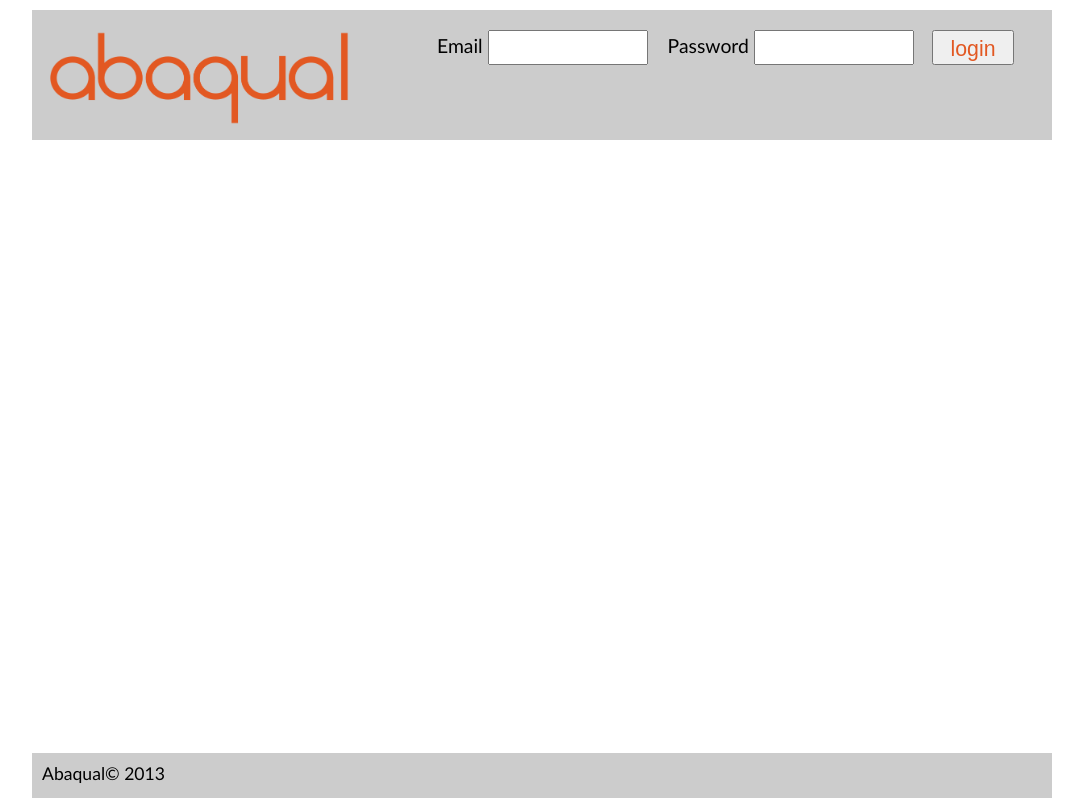
After one commit to shoeybi/abq_web, a Django app: template awd/templates/home.html in a window 1280 px wide. The commit adds this page. Shown: the whole page, without its empty margins (98-1181 px from the left). Run offline with Django 3.2, Linux system fonts and the light colour scheme; the template is opened without the code that fills it, so the values that code supplies are empty, except form fields; tables that the repository leaves empty hold one stand-in row (values such as "Sample post"); form fields are guessed from the names that the template uses.

Commit message:
login and logout are working

```diff
--- a/awd/awd/urls.py
+++ b/awd/awd/urls.py
@@ -15,6 +15,9 @@ urlpatterns = patterns(
     # base
     url(r'^base/$',TemplateView.as_view(template_name="base.html")),
 
+    # base
+    url(r'^profile/$',TemplateView.as_view(template_name="profile.html")),
+
     # home
     url(r'^home/$','abq.views.LoginRequest'),
 
--- a/awd/static/css/awd.css
+++ b/awd/static/css/awd.css
@@ -69,9 +69,15 @@ body {
 	      margin-left: 510px;
 }
 
-#loginbutton input {
+#logoutbutton {
+	margin-top: -10px;
+	margin-left: 908px;
+}
+
+#loginbutton input, #logoutbutton button {
+	     cursor:           pointer;
 	     display:          inline-block;
-	     width:            80px;
+	     width:            82px;
 	     height:           35px;
 	     padding:          5px;
 	     text-align:       center;
--- a/awd/templates/base.html
+++ b/awd/templates/base.html
@@ -15,11 +15,19 @@
   <body>
 
     <div id="header">
+
       <img src="/static/images/abqLogo_300dpi.png" style="float:left" width="300" height="100" />
+
+      {% if user.is_authenticated %}
+      <div id="logoutbutton">
+	<p><a href="/logout/"><button type="button">logout</button></a></p>
+      </div>
+      {% endif %}
+
       <!-- use block content for later extention of the extra header  -->
-
       {% block extraheader_base %}
       {% endblock %}
+
     </div>
 
     <div id="content">
--- /dev/null
+++ b/awd/templates/home.html
@@ -0,0 +1,23 @@
+{% extends 'base.html' %}
+
+{% block extrahead_base %}
+<title> Abaqual </title>
+{% endblock %}
+
+{% block extraheader_base %}
+{% if not user.is_authenticated %}
+<div id="loginform">
+  <form method="post">
+    {% csrf_token %}
+    <label for="username">Email    </label> {{ form.username }}
+    <label for="password">Password </label> {{ form.password }}
+    <div id="loginbutton">
+      <input type="submit" value="login" />
+    </div>
+    {% if form.errors %}
+    <p class="error"> {{ form.non_field_errors.as_text }} </p>
+    {% endif %}
+  </form>
+</div>
+{% endif %}
+{% endblock %}
```
Also changed, not shown: awd/templates/profile.html (added, +9 -0 lines).
